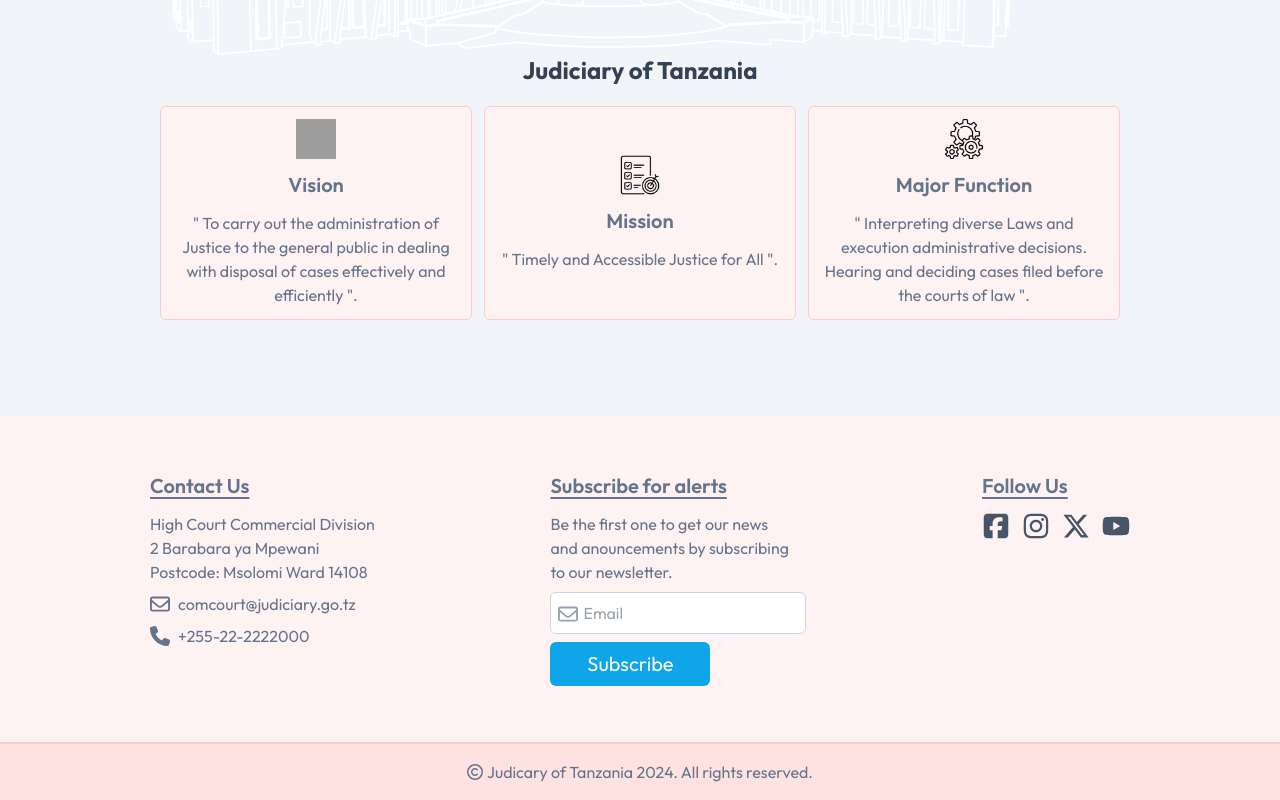
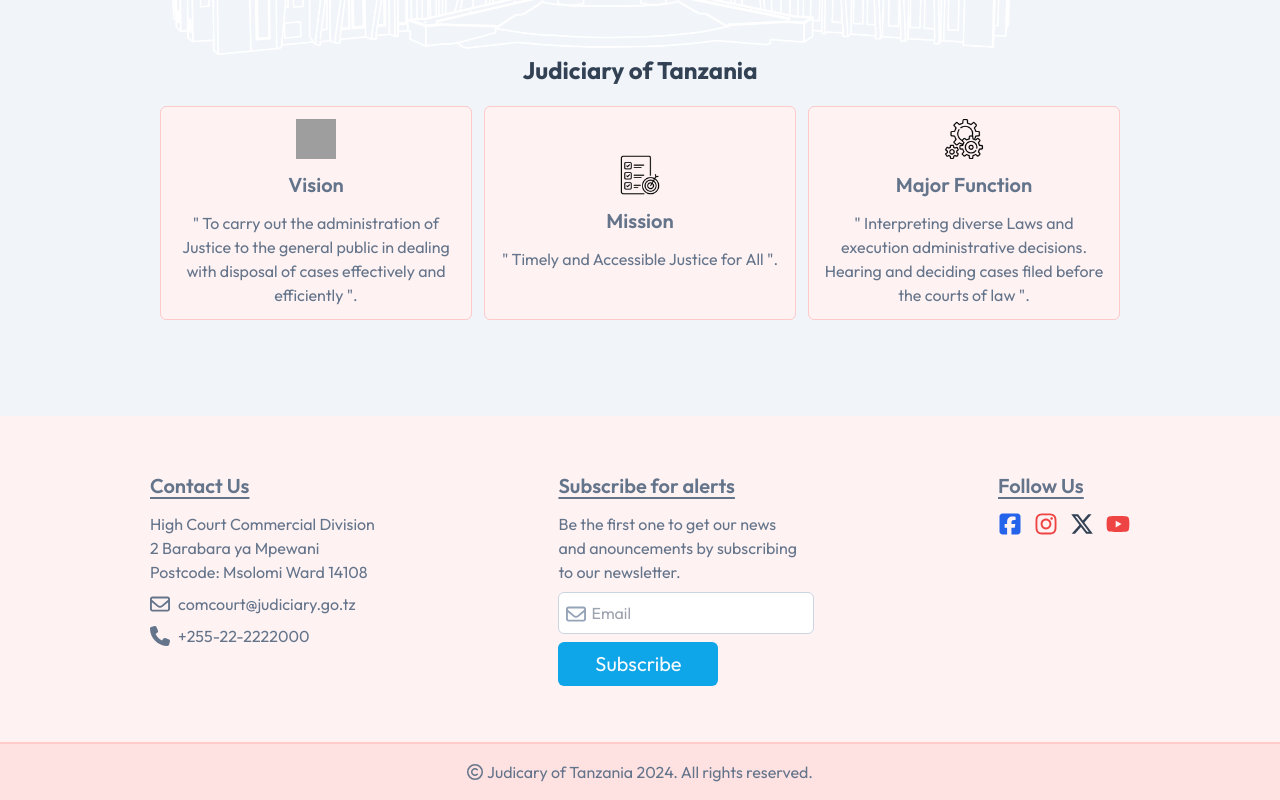
Before and after one commit to trippingguard/repository, a React (Vite) app: page / in a window 1280 px wide. Shown: the part 2884-3684 px from the top of the page. Built offline with nearby package versions, Linux system fonts and the light colour scheme; grey boxes are pictures that could not be loaded.

Commit message:
footer icon color changed

```diff
--- a/src/Components/Footer/Footer.jsx
+++ b/src/Components/Footer/Footer.jsx
@@ -69,28 +69,28 @@
               <svg
                 xmlns="http://www.w3.org/2000/svg"
                 viewBox="0 0 448 512"
-                className="size-7 fill-slate-600 cursor-pointer"
+                className="size-6 hover:fill-slate-700 cursor-pointer fill-blue-600"
               >
                 <path d="M64 32C28.7 32 0 60.7 0 96V416c0 35.3 28.7 64 64 64h98.2V334.2H109.4V256h52.8V222.3c0-87.1 39.4-127.5 125-127.5c16.2 0 44.2 3.2 55.7 6.4V172c-6-.6-16.5-1-29.6-1c-42 0-58.2 15.9-58.2 57.2V256h83.6l-14.4 78.2H255V480H384c35.3 0 64-28.7 64-64V96c0-35.3-28.7-64-64-64H64z" />
               </svg>
               <svg
                 xmlns="http://www.w3.org/2000/svg"
                 viewBox="0 0 448 512"
-                className="size-7 fill-slate-600 cursor-pointer"
+                className="size-6 hover:fill-slate-700 cursor-pointer fill-red-500"
               >
                 <path d="M224.1 141c-63.6 0-114.9 51.3-114.9 114.9s51.3 114.9 114.9 114.9S339 319.5 339 255.9 287.7 141 224.1 141zm0 189.6c-41.1 0-74.7-33.5-74.7-74.7s33.5-74.7 74.7-74.7 74.7 33.5 74.7 74.7-33.6 74.7-74.7 74.7zm146.4-194.3c0 14.9-12 26.8-26.8 26.8-14.9 0-26.8-12-26.8-26.8s12-26.8 26.8-26.8 26.8 12 26.8 26.8zm76.1 27.2c-1.7-35.9-9.9-67.7-36.2-93.9-26.2-26.2-58-34.4-93.9-36.2-37-2.1-147.9-2.1-184.9 0-35.8 1.7-67.6 9.9-93.9 36.1s-34.4 58-36.2 93.9c-2.1 37-2.1 147.9 0 184.9 1.7 35.9 9.9 67.7 36.2 93.9s58 34.4 93.9 36.2c37 2.1 147.9 2.1 184.9 0 35.9-1.7 67.7-9.9 93.9-36.2 26.2-26.2 34.4-58 36.2-93.9 2.1-37 2.1-147.8 0-184.8zM398.8 388c-7.8 19.6-22.9 34.7-42.6 42.6-29.5 11.7-99.5 9-132.1 9s-102.7 2.6-132.1-9c-19.6-7.8-34.7-22.9-42.6-42.6-11.7-29.5-9-99.5-9-132.1s-2.6-102.7 9-132.1c7.8-19.6 22.9-34.7 42.6-42.6 29.5-11.7 99.5-9 132.1-9s102.7-2.6 132.1 9c19.6 7.8 34.7 22.9 42.6 42.6 11.7 29.5 9 99.5 9 132.1s2.7 102.7-9 132.1z" />
               </svg>
               <svg
                 xmlns="http://www.w3.org/2000/svg"
                 viewBox="0 0 512 512"
-                className="size-7 fill-slate-600 cursor-pointer"
+                className="size-6 fill-slate-700 cursor-pointer"
               >
                 <path d="M389.2 48h70.6L305.6 224.2 487 464H345L233.7 318.6 106.5 464H35.8L200.7 275.5 26.8 48H172.4L272.9 180.9 389.2 48zM364.4 421.8h39.1L151.1 88h-42L364.4 421.8z" />
               </svg>
               <svg
                 xmlns="http://www.w3.org/2000/svg"
                 viewBox="0 0 576 512"
-                className="size-7 fill-slate-600 cursor-pointer"
+                className="size-6 hover:fill-slate-700 cursor-pointer fill-red-500"
               >
                 <path d="M549.7 124.1c-6.3-23.7-24.8-42.3-48.3-48.6C458.8 64 288 64 288 64S117.2 64 74.6 75.5c-23.5 6.3-42 24.9-48.3 48.6-11.4 42.9-11.4 132.3-11.4 132.3s0 89.4 11.4 132.3c6.3 23.7 24.8 41.5 48.3 47.8C117.2 448 288 448 288 448s170.8 0 213.4-11.5c23.5-6.3 42-24.2 48.3-47.8 11.4-42.9 11.4-132.3 11.4-132.3s0-89.4-11.4-132.3zm-317.5 213.5V175.2l142.7 81.2-142.7 81.2z" />
               </svg>
```
